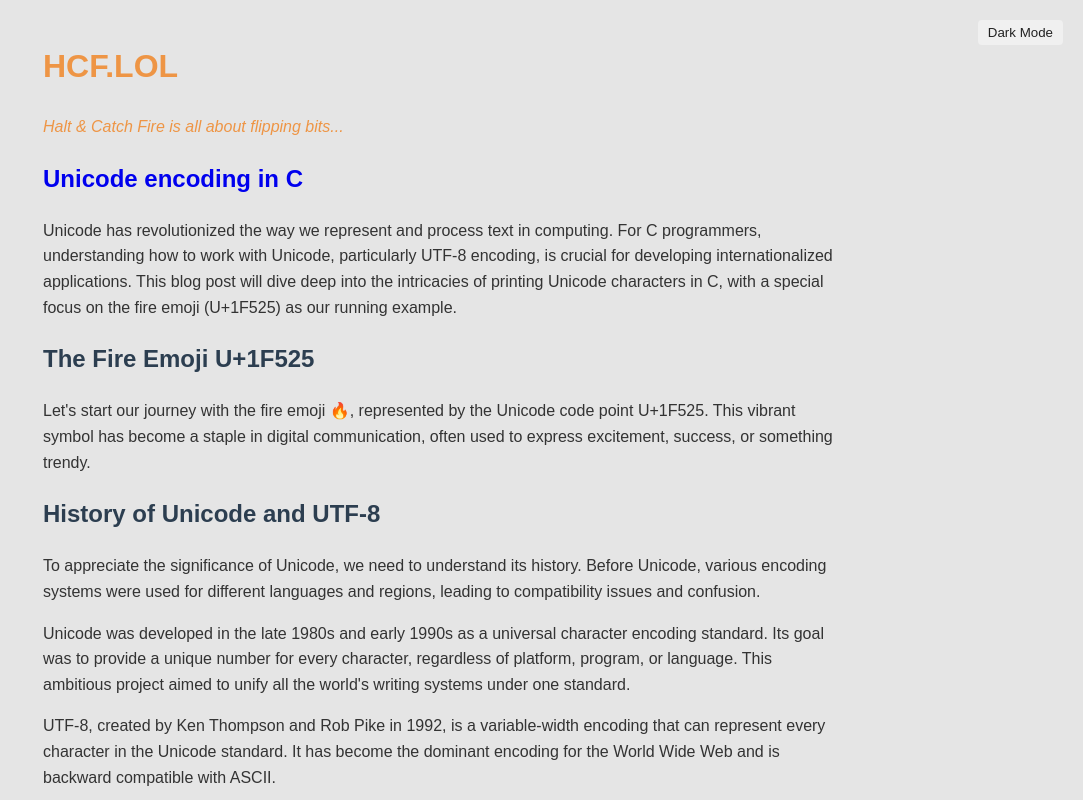
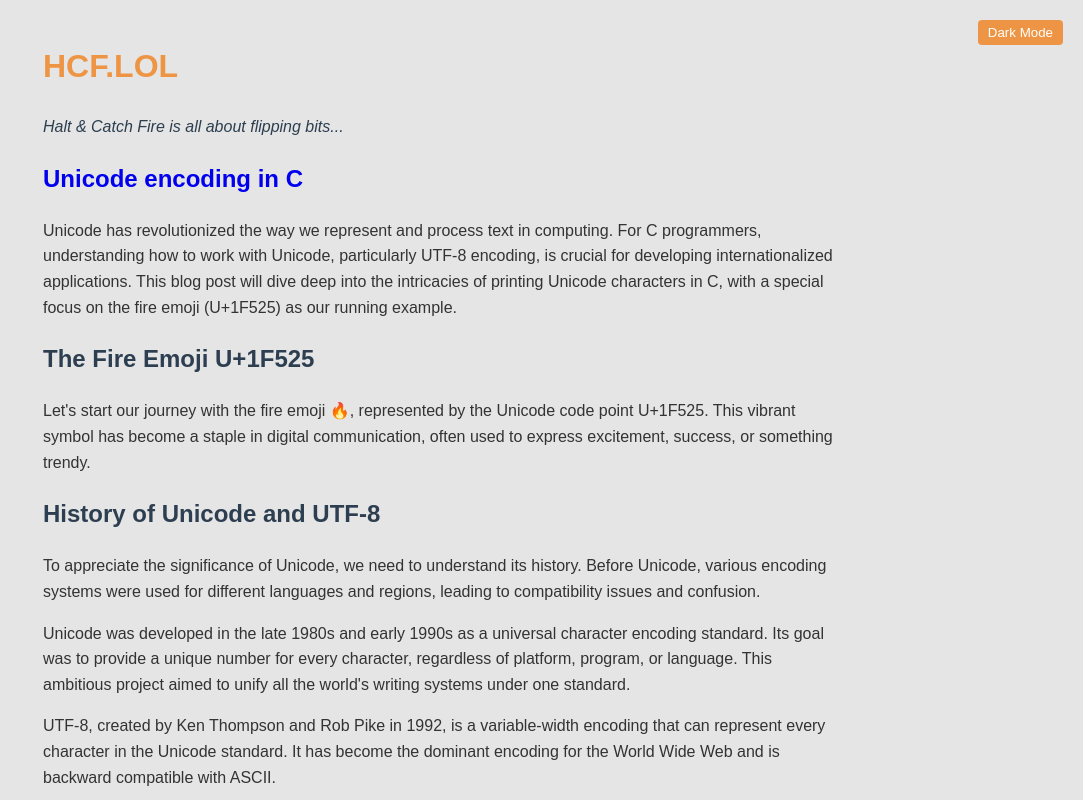
Before and after one commit to jocerfranquiz/jocerfranquiz.github.io, a plain HTML site: page unicode-encoding-in-c.html in a window 1280 px wide. Both pictures are taken after a click on the button "Light Mode". Shown: the top 800 px of the page, without its empty margins (197-1280 px from the left). Drawn offline with Linux system fonts and the light colour scheme.

Commit message:
Update styles.css
improved

```diff
--- a/theme/css/styles.css
+++ b/theme/css/styles.css
@@ -14,14 +14,20 @@ body.light-mode {
     background-color: #e5e5e5;
 }
 
-h1, h2 {
+h1, h2, #subtitle, hgroup {
+    font-family: Sono, Arial, sans-serif;
     color: #e29040;
-    font-family: Sono, Arial, sans-serif;
 }
 
 body.light-mode h1,
-body.light-mode h2 {
+body.light-mode h2,
+body.light-mode #subtitle,
+body.light-mode hgroup {
     color: #2c3e50;
+}
+
+#subtitle {
+    color: #ee9545;
 }
 
 #copyright {
@@ -31,24 +37,13 @@ body.light-mode h2 {
     margin-right: auto;
 }
 
-#subtitle {
-  color: #ee9545;
-  font-family: Sono, Arial, sans-serif;
-}
-
 a {
     text-decoration: none;
 }
 
-/* visited link color */
 a:visited {
-    color:#ef2222;
+    color: #ef2222;
     text-decoration: none;
-}
-
-hgroup {
-  color: #ee9545;
-  font-family: Sono, Arial, sans-serif;
 }
 
 pre {
@@ -58,7 +53,6 @@ pre {
     padding: 10px;
     overflow-x: auto;
 }
-
 
 /* Prism overrides for dark mode */
 body:not(.light-mode) pre[class*="language-"],
@@ -70,15 +64,10 @@ body:not(.light-mode) code[class*="language-"] {
 /* Prism overrides for light mode */
 body.light-mode pre[class*="language-"],
 body.light-mode code[class*="language-"] {
-    background: #2d2d2d;
-    color: #ccc;
+    background: #f4f4f4;
+    color: #333;
 }
-/*
-body.light-mode pre {
-    background-color: #f4f4f4;
-    border-color: #ddd;
-}
-*/
+
 #darkModeToggle {
     background-color: #f0f0f0;
     color: #222;
@@ -89,9 +78,10 @@ body.light-mode pre {
     position: absolute;
     top: 20px;
     right: 20px;
+    transition: background-color 0.3s, color 0.3s;
 }
 
 body.light-mode #darkModeToggle {
-    background-color: #ee9545/*#3498db;*/
+    background-color: #ee9545;
     color: #fff;
 }
```
